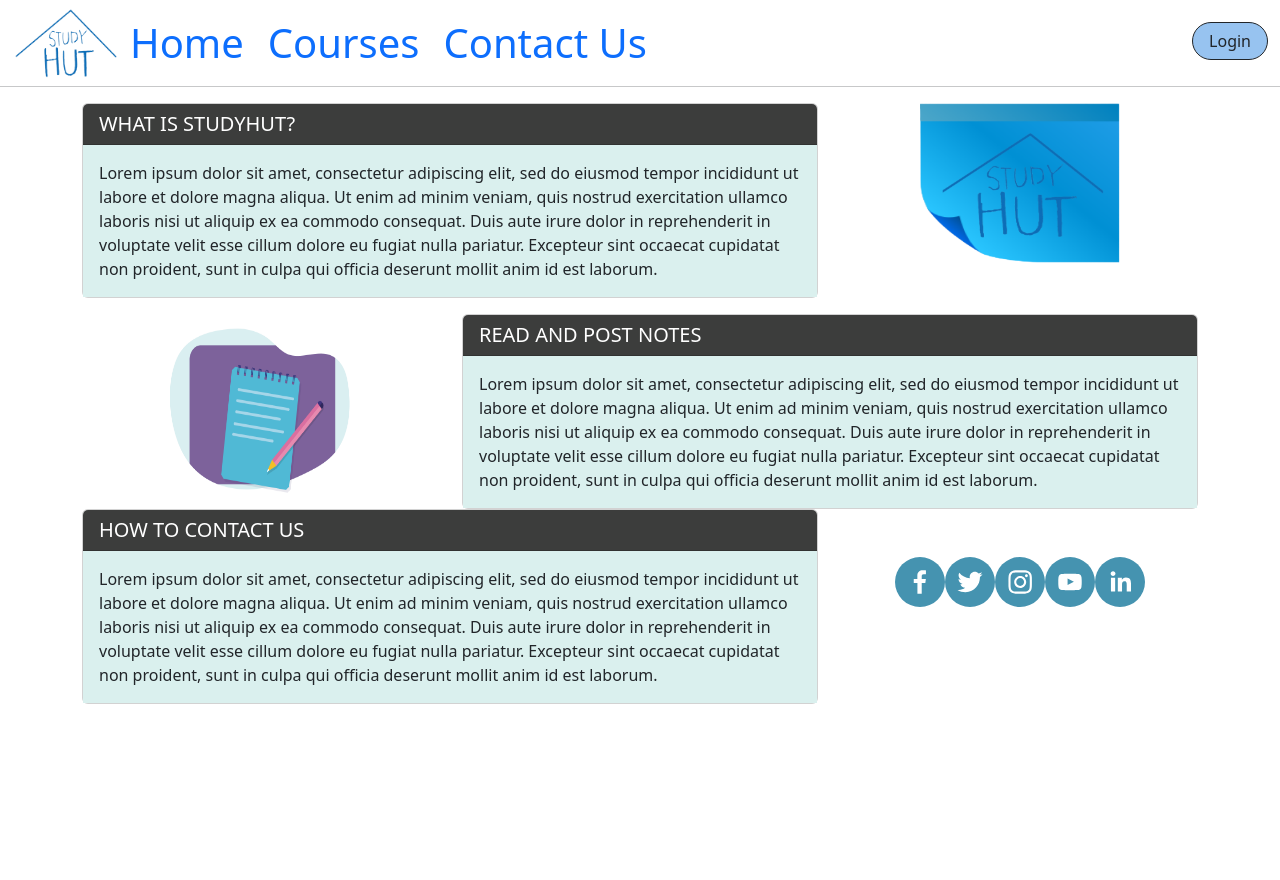
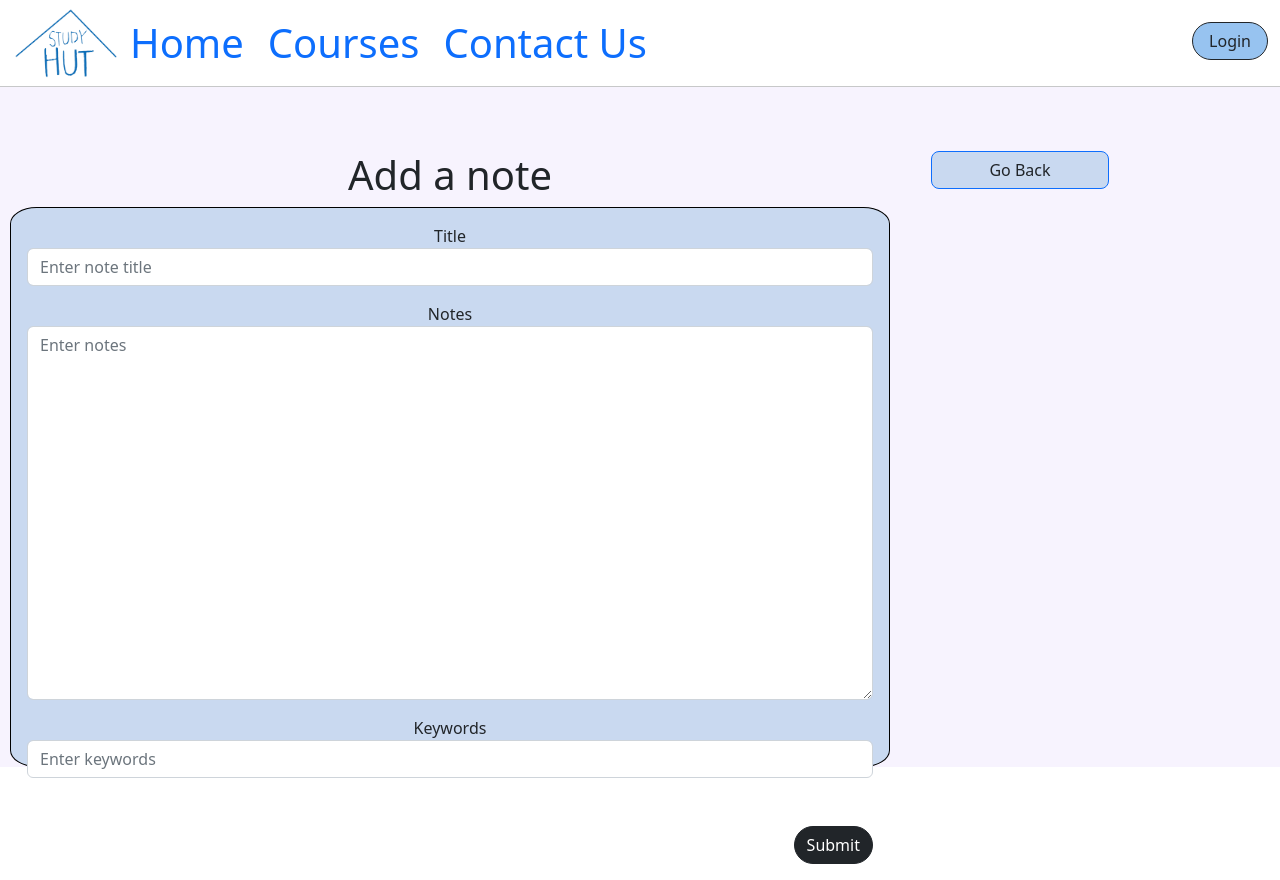
Before and after one commit to miteva-h/studyhut-frontend, a React (Create React App) app: page / in a window 1280 px wide. Before the commit the page ends 800 px from the top, so only its background shows below. Built offline with nearby package versions, Linux system fonts and the light colour scheme.

Commit message:
[MO] Login and register refactor, add post component created

```diff
--- a/src/components/App/App.css
+++ b/src/components/App/App.css
@@ -32,6 +32,18 @@
   display: flex;
   flex-direction: column;
   justify-content: center;
+  align-items: center;
+}
+
+.justify-content-center{
+  display: flex;
+  flex-direction: column;
+  justify-content: center;
+}
+
+.align-items-center{
+  display: flex;
+  flex-direction: column;
   align-items: center;
 }
 
--- a/src/components/App/App.js
+++ b/src/components/App/App.js
@@ -7,8 +7,9 @@ import Header from "../Header/header";
 import HomePage from "../Home/home";
 import Courses from "../Courses/CoursesList/courses";
 import Review from "../Reviews/reviews";
-import LoginPage from "../Auth/login";
-import RegisterPage from "../Auth/register";
+import LoginPage from "../Auth/Login";
+import RegisterPage from "../Auth/Register";
+import AddPost from "../Posts/PostAdd/addPost";
 import StudyhutService from "../../repository/studyhutRepository";
 
 class App extends Component {
@@ -38,7 +39,7 @@ class App extends Component {
                                 <Route key={index}
                                        path={path}
                                        element={
-                                           <HomePage/>
+                                           <AddPost/>
                                        }/>
                             )
                         })}
--- a/src/components/Auth/register.js
+++ b/src/components/Auth/Login.js
@@ -1,6 +1,7 @@
 import { Formik } from "formik";
 import * as Yup from "yup";
 import logo from '../../studyHut.png';
+import { useNavigate } from "react-router-dom";
 
 // Creating schema
 const schema = Yup.object().shape({
@@ -10,20 +11,22 @@ const schema = Yup.object().shape({
     password: Yup.string()
       .required("Password is a required field")
       .min(8, "Password must be at least 8 characters"),
-    passwordConfirmation: Yup.string()
-     .oneOf([Yup.ref('password'), null], 'Passwords must match')
   });
 
-function registerPage(props){
+
+const LoginPage = (props) => {
+    const navigate = useNavigate();
+
     return (
         <div className="container">
             <Formik
                 validationSchema={schema}
-                initialValues={{ email: "", password: "", passwordConfirmation: "" }}
+                initialValues={{ email: "", password: "" }}
                 onSubmit={(values) => {
                     /** Handle submit */
+                    localStorage.setItem("auth_token", "1")
                     alert(JSON.stringify(values))
-                    window.location.replace("/login")
+                    navigate("/");
                 }}
             >
                 {({
@@ -34,7 +37,7 @@ function registerPage(props){
                 handleBlur,
                 handleSubmit,
                 }) => (
-                <div className="login justify-content-center row mx-0">
+                <div className="login row mx-0">
                     <img className="col-md-6 col-sm-12 col-xs-12"
                         alt="logo"
                         src={logo}
@@ -46,7 +49,7 @@ function registerPage(props){
                     <div className="form col-md-6 col-sm-12 col-xs-12">
                     {/* Passing handleSubmit parameter to html form onSubmit property */}
                         <form noValidate onSubmit={handleSubmit} className="flex-center">
-                            <span>Register</span>
+                            <span>Login</span>
                         {/* Input html with passing formik parameters like handleChange, values, handleBlur to input properties */}
                             <input
                             type="email"
@@ -76,20 +79,8 @@ function registerPage(props){
                             <p className="error">
                             {errors.password && touched.password && errors.password}
                             </p>
-                            <input
-                            type="password"
-                            name="passwordConfirmation"
-                            onChange={handleChange}
-                            onBlur={handleBlur}
-                            value={values.passwordConfirmation}
-                            placeholder="Confirm password"
-                            className="form-control"
-                            />
-                            {/* If validation is not passed show errors */}
-                            <p className="error">
-                            {errors.passwordConfirmation && touched.passwordConfirmation && errors.passwordConfirmation}
-                            </p>
-                            <button type="submit">Register</button>
+                            <button type="submit">Login</button>
+                            <a href="/register">Dont have an account? Register</a>
                         </form>
                     </div>
                 </div>
@@ -99,4 +90,4 @@ function registerPage(props){
     );
 }
 
-export default registerPage;
+export default LoginPage;
--- a/src/components/Auth/login.js
+++ b/src/components/Auth/Register.js
@@ -1,6 +1,7 @@
 import { Formik } from "formik";
 import * as Yup from "yup";
 import logo from '../../studyHut.png';
+import { useNavigate } from "react-router-dom";
 
 // Creating schema
 const schema = Yup.object().shape({
@@ -10,19 +11,21 @@ const schema = Yup.object().shape({
     password: Yup.string()
       .required("Password is a required field")
       .min(8, "Password must be at least 8 characters"),
+    passwordConfirmation: Yup.string()
+     .oneOf([Yup.ref('password'), null], 'Passwords must match')
   });
 
-function loginPage(props){
+const RegisterPage = (props) => {
+    const navigate = useNavigate();
     return (
         <div className="container">
             <Formik
                 validationSchema={schema}
-                initialValues={{ email: "", password: "" }}
+                initialValues={{ email: "", password: "", passwordConfirmation: "" }}
                 onSubmit={(values) => {
                     /** Handle submit */
-                    localStorage.setItem("auth_token", "1")
                     alert(JSON.stringify(values))
-                    window.location.replace("/")
+                    navigate("/login")
                 }}
             >
                 {({
@@ -33,7 +36,7 @@ function loginPage(props){
                 handleBlur,
                 handleSubmit,
                 }) => (
-                <div className="login justify-content-center row mx-0">
+                <div className="login row mx-0">
                     <img className="col-md-6 col-sm-12 col-xs-12"
                         alt="logo"
                         src={logo}
@@ -45,7 +48,7 @@ function loginPage(props){
                     <div className="form col-md-6 col-sm-12 col-xs-12">
                     {/* Passing handleSubmit parameter to html form onSubmit property */}
                         <form noValidate onSubmit={handleSubmit} className="flex-center">
-                            <span>Login</span>
+                            <span>Register</span>
                         {/* Input html with passing formik parameters like handleChange, values, handleBlur to input properties */}
                             <input
                             type="email"
@@ -75,7 +78,20 @@ function loginPage(props){
                             <p className="error">
                             {errors.password && touched.password && errors.password}
                             </p>
-                            <button type="submit">Login</button>
+                            <input
+                            type="password"
+                            name="passwordConfirmation"
+                            onChange={handleChange}
+                            onBlur={handleBlur}
+                            value={values.passwordConfirmation}
+                            placeholder="Confirm password"
+                            className="form-control"
+                            />
+                            {/* If validation is not passed show errors */}
+                            <p className="error">
+                            {errors.passwordConfirmation && touched.passwordConfirmation && errors.passwordConfirmation}
+                            </p>
+                            <button type="submit">Register</button>
                         </form>
                     </div>
                 </div>
@@ -85,4 +101,4 @@ function loginPage(props){
     );
 }
 
-export default loginPage;
+export default RegisterPage;
--- a/src/components/Posts/PostAdd/addPost.js
+++ b/src/components/Posts/PostAdd/addPost.js
@@ -0,0 +1,108 @@
+import React from "react";
+import { Formik } from "formik";
+import * as Yup from "yup";
+import Card from 'react-bootstrap/Card';
+import Button from 'react-bootstrap/Button';
+import Container from 'react-bootstrap/Container';
+import Row from 'react-bootstrap/Row';
+import Col from 'react-bootstrap/Col';
+
+const schema = Yup.object().shape({
+    title: Yup.string()
+      .required("Title is a required field"),
+    notes: Yup.string()
+      .required("Notes is a required field")
+      .min(5, "Notes must be at least 8 characters"), // TODO: Increase desired minimum limit of notes
+  });
+
+const PostForm = (props) => {
+    return (
+        <>
+            <div style={{backgroundColor: '#F7F3FE'}}>
+                <Container style={{ paddingTop: "5%" }}>
+                    <Row>
+                        <Col md={8} className="align-items-center">
+                            <h1>Add a note</h1>
+                            <Card style={{ width: '55rem', height: '70vh', borderRadius: '3%', backgroundColor: '#C9D9F0', border: 'solid black 1px'}}>
+                                <Card.Body>
+                                <Formik
+                                    validationSchema={schema}
+                                    initialValues={{ title: "", notes: "", keywords: "" }}
+                                    onSubmit={(values) => {
+                                        /** Handle submit */
+                                        //TODO: Axios method depending on create or edit
+                                        alert(JSON.stringify(values))
+                                    }}
+                                >
+                                    {({
+                                    values,
+                                    errors,
+                                    touched,
+                                    handleChange,
+                                    handleBlur,
+                                    handleSubmit,
+                                    }) => (
+                                        <form noValidate onSubmit={handleSubmit} className="flex-center">
+                                        {/* Input html with passing formik parameters like handleChange, values, handleBlur to input properties */}
+                                            <label for="title">Title</label>
+                                            <input
+                                                type="text"
+                                                name="title"
+                                                onChange={handleChange}
+                                                onBlur={handleBlur}
+                                                value={values.title}
+                                                placeholder="Enter note title"
+                                                className="form-control inp_text"
+                                                id="title"
+                                            />
+                                            {/* If validation is not passed show errors */}
+                                            <p className="error">
+                                                {errors.title && touched.title && errors.title}
+                                            </p>
+                                            {/* Input html with passing formik parameters like handleChange, values, handleBlur to input properties */}
+                                            <label for="notes">Notes</label>
+                                            <textarea
+                                                type="text"
+                                                name="notes"
+                                                id="notes"
+                                                onChange={handleChange}
+                                                onBlur={handleBlur}
+                                                value={values.notes}
+                                                placeholder="Enter notes"
+                                                className="form-control"
+                                                rows={15}
+                                            ></textarea>
+                                            {/* If validation is not passed show errors */}
+                                            <p className="error">
+                                                {errors.notes && touched.notes && errors.notes}
+                                            </p>
+                                            <label for="keywords">Keywords</label>
+                                            <input
+                                                type="text"
+                                                name="keywords"
+                                                onChange={handleChange}
+                                                onBlur={handleBlur}
+                                                value={values.keywords}
+                                                placeholder="Enter keywords"
+                                                className="form-control inp_text"
+                                                id="keywords"
+                                            />
+                                            {/* No error handling because not a mandatory field */}
+                                            <Button className="btn-dark rounded-pill ms-auto mt-5" type="submit">Submit</Button>
+                                        </form>
+                                    )}
+                                </Formik>
+                                </Card.Body>
+                            </Card>
+                        </Col>
+                        <Col md={4} style={{ display: 'flex', alignItems: "center", flexDirection: "column" }}>
+                            <Button className="text-dark w-50" style={{ backgroundColor: '#C9D9F0', borderRadius: '0.5rem' }}>Go Back</Button>
+                        </Col>
+                    </Row>
+                </Container>
+            </div>
+        </>
+    );
+}
+
+export default PostForm;
```
